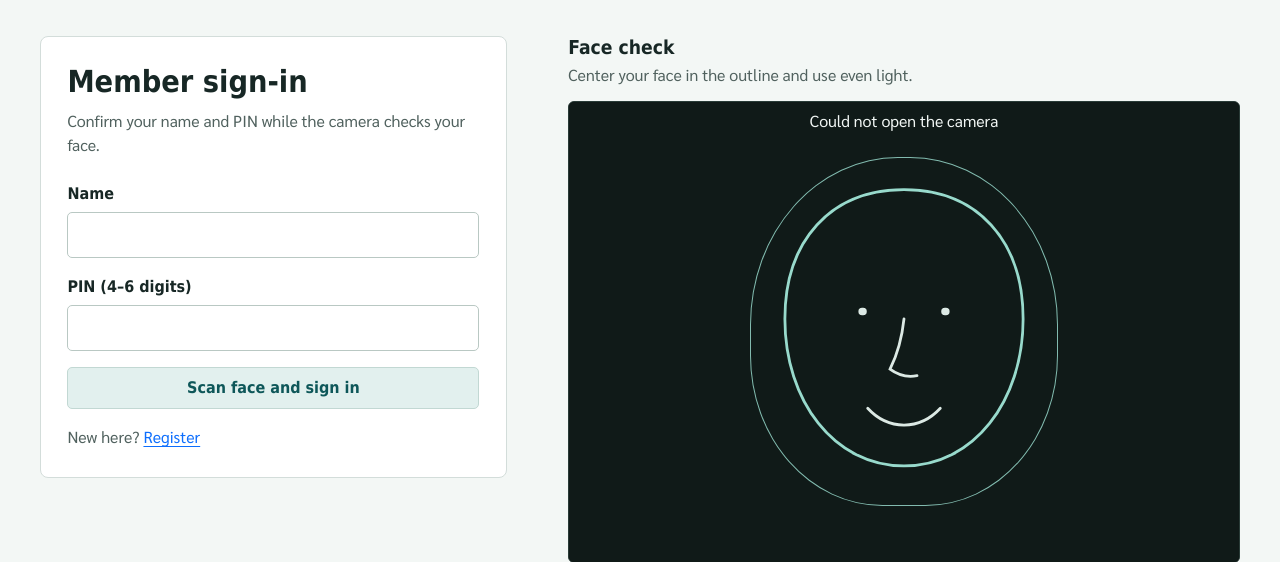
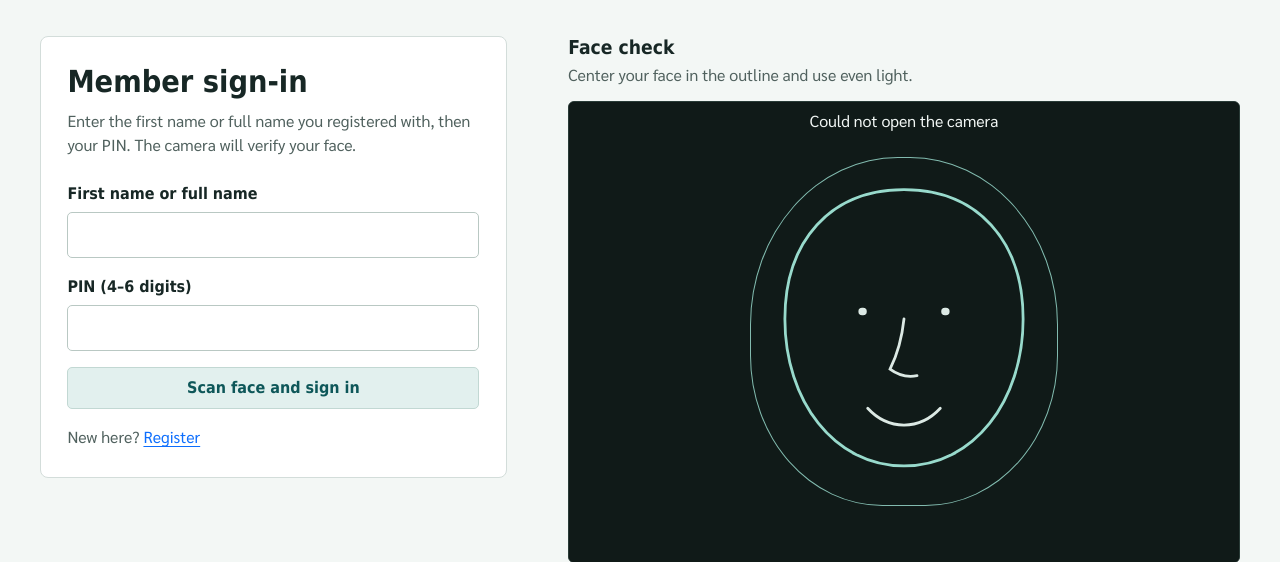
Before and after one commit to RK-pgm/Face-project, a Django app: page /login/ in a window 1280 px wide. Shown: the part 55-617 px from the top of the page. Run offline with Django 5.2, Linux system fonts and the light colour scheme; some libraries are stand-ins or nearby versions; some web fonts are replaced.

Commit message:
Accept full name on member sign-in

```diff
--- a/accounts/templates/accounts/login.html
+++ b/accounts/templates/accounts/login.html
@@ -9,12 +9,12 @@
       <div class="panel">
         <h1 class="auth-card-title">Member sign-in</h1>
         <p class="auth-card-copy">
-          Confirm your name and PIN while the camera checks your face.
+          Enter the first name or full name you registered with, then your PIN. The camera will verify your face.
         </p>
 
         <form id="login-form" novalidate>
           <div class="mb-3">
-            <label class="form-label" for="name">Name</label>
+            <label class="form-label" for="name">First name or full name</label>
             <input
               class="form-control"
               id="name"
--- a/accounts/views.py
+++ b/accounts/views.py
@@ -6,7 +6,7 @@ from django.contrib import messages
 from django.contrib.admin.views.decorators import staff_member_required
 from django.contrib.auth.hashers import check_password, make_password
 from django.db import transaction
-from django.db.models import Sum
+from django.db.models import Q, Sum
 from django.http import FileResponse, Http404, HttpResponse, JsonResponse
 from django.shortcuts import get_object_or_404, redirect, render
 from django.utils import timezone
@@ -139,7 +139,13 @@ def login_view(request):
     if not name or not PIN_PATTERN.match(pin) or descriptor is None:
         return _fail(name, None, "format", key if name else None)
 
-    candidates = list(Person.objects.filter(first_name__iexact=name))
+    # The form accepts a first name or the full name shown during registration.
+    # Resolve either form here; the PIN and face checks still identify the member.
+    name_parts = name.split(" ", 1)
+    name_query = Q(first_name__iexact=name)
+    if len(name_parts) == 2:
+        name_query |= Q(first_name__iexact=name_parts[0], last_name__iexact=name_parts[1])
+    candidates = list(Person.objects.filter(name_query))
     if not candidates:
         check_password(pin, _get_dummy_hash())
         return _fail(name, None, "no_user", key)
```
